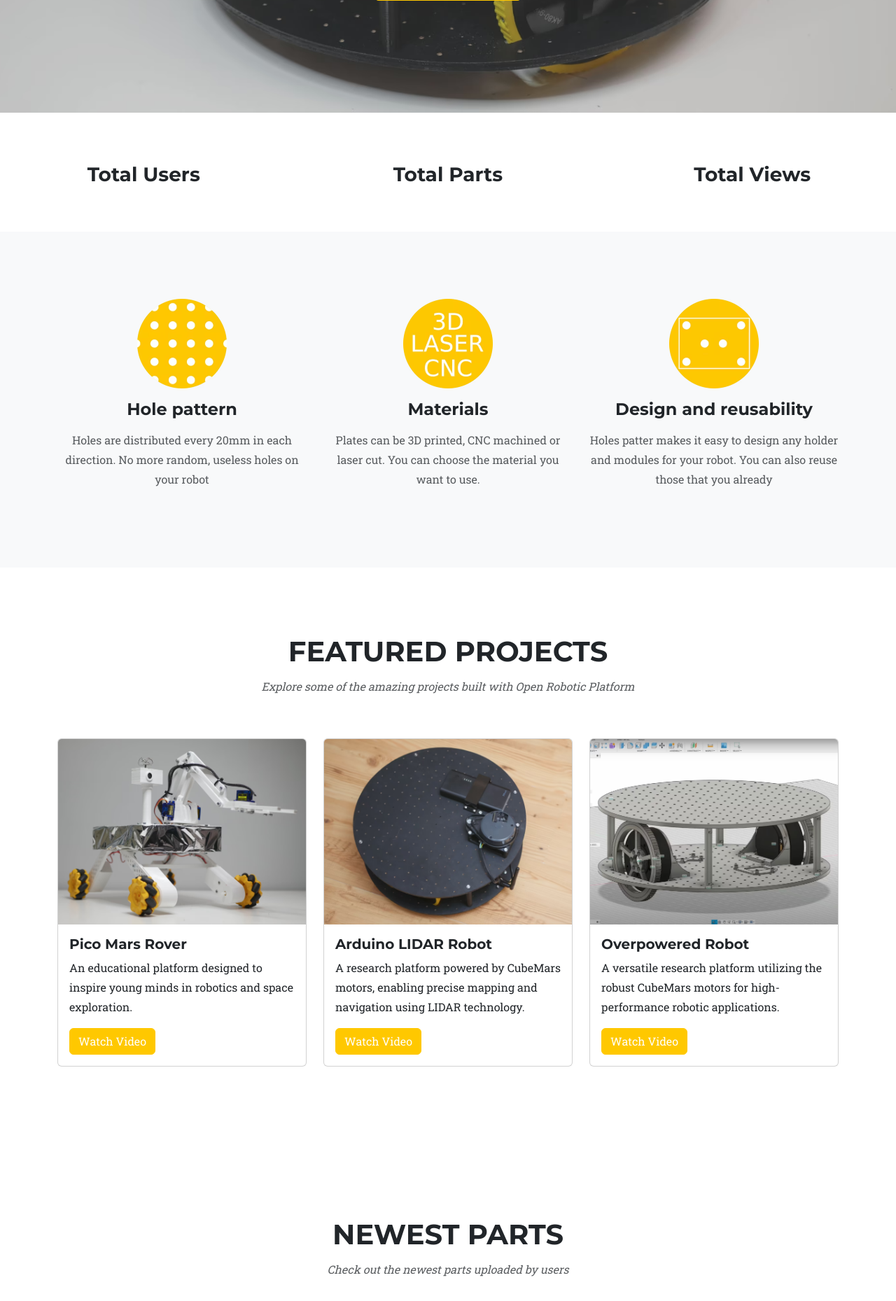
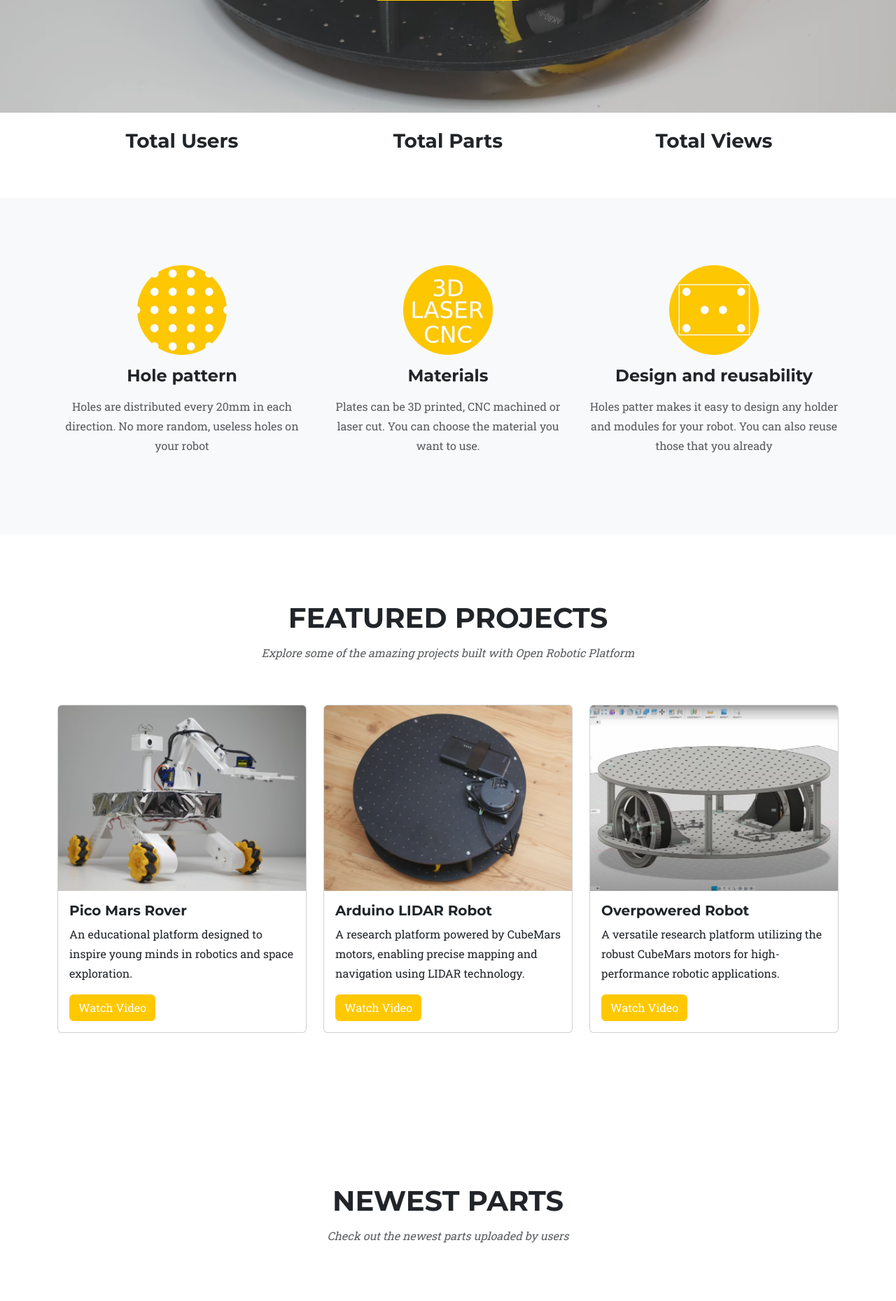
Before and after one commit to Indystrycc/OpenRoboticPlatform-website, a Flask app: template website/templates/home.html in a window 1280 px wide. Shown: the part 584-2443 px from the top of the page at 70% size. Run offline with Flask 3, Linux system fonts and the light colour scheme; the template is opened without the code that fills it, so the values that code supplies are empty; some libraries are stand-ins or nearby versions.

Commit message:
fix stats display

```diff
--- a/website/templates/home.html
+++ b/website/templates/home.html
@@ -12,7 +12,8 @@
 
 {% block content %}
 <section class="mb-5">
-    <div class="row text-center mt-5">
+    <div class="container">
+        <div class="row text-center">
             <div class="col-md-4">
                 <h3 class="mt-4 mb-3">Total Users</h3>
                 <p class="display-1 fw-bold text-primary" id="total-users">{{stats.total_users}}</p>
@@ -24,6 +25,7 @@
             <div class="col-md-4">
                 <h3 class="mt-4 mb-3">Total Views</h3>
                 <p class="display-1 fw-bold text-primary" id="total-parts">{{stats.total_views}}</p>
+            </div>
         </div>
     </div>
 
```
Lines whose indentation alone changed are shown as unchanged.
